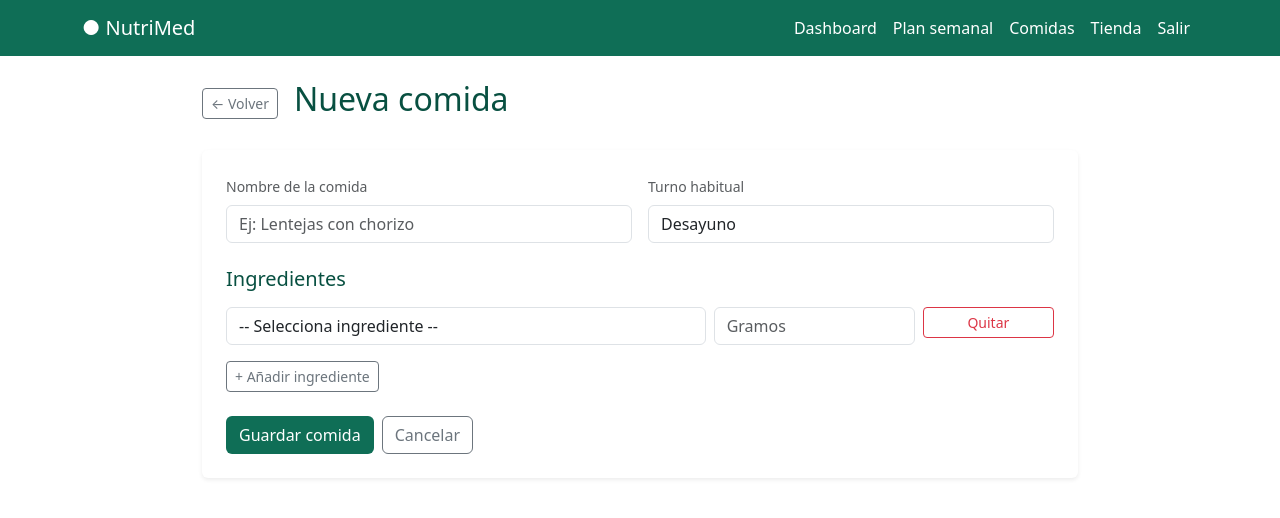
After one commit to Alvar0LR/Nutrimed, a Django app: page /alimentos/comidas/nueva/ in a window 1280 px wide. The commit adds this page. Shown: the top 518 px of the page. Run offline with Django 5.2, Linux system fonts and the light colour scheme; a user stored in the database is signed in; data comes from the database, SQL or seed files in the repository; both versions use the stored data as it was after the commit.

Commit message:
CRUD comidas completo + repositorio + editar ingredientes

```diff
--- a/alimentos/models.py
+++ b/alimentos/models.py
@@ -63,7 +63,7 @@ class Comida(models.Model):
     def calcular_macros(self):
         totales = {'calorias': 0, 'proteinas': 0, 'hidratos': 0, 'grasas': 0}
         for ci in self.comidaingrediente_set.all():
-            factor = ci.cantidad / 100
+            factor = float(ci.cantidad) / 100
             totales['calorias'] += float(ci.alimento.calorias) * factor
             totales['proteinas'] += float(ci.alimento.proteinas) * factor
             totales['hidratos'] += float(ci.alimento.hidratos) * factor
--- a/alimentos/repositories.py
+++ b/alimentos/repositories.py
@@ -1,4 +1,6 @@
 from .models import Alimentos
+from .models import Comida, ComidaIngrediente
+
 class AlimentoRepository:
     def __init__(self, usuario):
         self.usuario = usuario
@@ -28,3 +30,50 @@ class AlimentoRepository:
     def delete(self, id):
         alimento = self.get_by_id(id)
         alimento.delete()
+
+class ComidaRepository:
+    def __init__(self, usuario):
+        self.usuario = usuario
+
+    def get_all(self):
+        return Comida.objects.filter(usuario=self.usuario)
+
+    def get_by_id(self, id):
+        return Comida.objects.get(id=id, usuario=self.usuario)
+
+    def create(self, nombre, turno):
+        return Comida.objects.create(usuario=self.usuario, nombre=nombre, turno=turno)
+
+    def add_ingrediente(self, comida, alimento_id, cantidad):
+        return ComidaIngrediente.objects.create(
+            comida=comida,
+            alimento_id=alimento_id,
+            cantidad=cantidad
+        )
+
+    def delete(self, id):
+        comida = self.get_by_id(id)
+        comida.delete()
+
+    def update(self, id, nombre, turno):
+        comida = self.get_by_id(id)
+        comida.nombre = nombre
+        comida.turno = turno
+        comida.save()
+        return comida
+
+    def update_ingredientes(self, comida, ingrediente_ids, cantidades):
+        comida.comidaingrediente_set.all().delete()
+        for ing_id, cantidad in zip(ingrediente_ids, cantidades):
+            if ing_id and cantidad:
+                self.add_ingrediente(comida, ing_id, cantidad)
+
+
+    def get_with_ingredientes(self, id):
+        comida = self.get_by_id(id)
+        ingredientes = comida.comidaingrediente_set.select_related('alimento').all()
+        return comida, ingredientes
+
+    def calcular_macros(self, id):
+        comida = self.get_by_id(id)
+        return comida.calcular_macros()
--- a/alimentos/urls.py
+++ b/alimentos/urls.py
@@ -6,4 +6,8 @@ urlpatterns = [
     path('nuevo/', views.crear_alimentos, name='crear_alimento'),
     path('<int:id>/editar/', views.actualizar_alimentos, name='editar_alimento'),
     path('<int:id>/eliminar/', views.eliminar_alimentos, name='eliminar_alimento'),
+    path('comidas/', views.lista_comidas, name='lista_comidas'),
+    path('comidas/nueva/', views.crear_comida, name='crear_comida'),
+    path('comidas/<int:id>/eliminar/', views.eliminar_comida, name='eliminar_comida'),
+    path('comidas/<int:id>/editar/', views.editar_comida, name='editar_comida')
 ]
--- a/alimentos/views.py
+++ b/alimentos/views.py
@@ -3,6 +3,8 @@ from django.contrib.auth.decorators import login_required
 from django.contrib import messages
 from .repositories import AlimentoRepository
 from .forms import AlimentoForm
+from .models import Comida
+from .repositories import AlimentoRepository, ComidaRepository
 
 # Create your views here.
 @login_required
@@ -67,3 +69,70 @@ def eliminar_alimentos(request, id):
         return redirect("lista_alimentos")
     alimento = repo.get_by_id(id)
     return render(request, 'alimentos/confirmar_eliminar.html', {'alimento': alimento})
+
+
+########## COMIDAS ###############
+
+
+@login_required
+def lista_comidas(request):
+    repo = ComidaRepository(request.user)
+    comidas = repo.get_all()
+    comidas_con_macros = []
+    for comida in comidas:
+        macros = repo.calcular_macros(comida.id)
+        comidas_con_macros.append({'comida': comida, 'macros': macros})
+    return render(request, 'alimentos/comidas_lista.html', {'comidas': comidas_con_macros})
+
+@login_required
+def crear_comida(request):
+    repo = ComidaRepository(request.user)
+    alimentos = AlimentoRepository(request.user).get_all()
+    if request.method == 'POST':
+        nombre = request.POST.get('nombre')
+        turno = request.POST.get('turno')
+        comida = repo.create(nombre, turno)
+        ingrediente_ids = request.POST.getlist('ingrediente_id')
+        cantidades = request.POST.getlist('cantidad')
+        for ing_id, cantidad in zip(ingrediente_ids, cantidades):
+            if ing_id and cantidad:
+                repo.add_ingrediente(comida, ing_id, cantidad)
+        messages.success(request, 'Comida creada correctamente.')
+        return redirect('lista_comidas')
+    context = {
+        'alimentos': alimentos,
+        'turnos': Comida.TURNOS,
+    }
+    return render(request, 'alimentos/comidas_form.html', context)
+
+@login_required
+def editar_comida(request, id):
+    repo = ComidaRepository(request.user)
+    comida, ingredientes = repo.get_with_ingredientes(id)
+    alimentos = AlimentoRepository(request.user).get_all()
+    if request.method == 'POST':
+        nombre = request.POST.get('nombre')
+        turno = request.POST.get('turno')
+        repo.update(id, nombre, turno)
+        ingrediente_ids = request.POST.getlist('ingrediente_id')
+        cantidades = request.POST.getlist('cantidad')
+        repo.update_ingredientes(comida, ingrediente_ids, cantidades)
+        messages.success(request, 'Comida actualizada correctamente.')
+        return redirect('lista_comidas')
+    context = {
+        'comida': comida,
+        'ingredientes': ingredientes,
+        'alimentos': alimentos,
+        'turnos': Comida.TURNOS,
+    }
+    return render(request, 'alimentos/comidas_editar.html', context)
+
+@login_required
+def eliminar_comida(request, id):
+    repo = ComidaRepository(request.user)
+    comida = repo.get_by_id(id)
+    if request.method == 'POST':
+        repo.delete(id)
+        messages.success(request, 'Comida eliminada.')
+        return redirect('lista_comidas')
+    return render(request, 'alimentos/comidas_confirmar_eliminar.html', {'comida': comida})
--- /dev/null
+++ b/templates/alimentos/comidas_form.html
@@ -0,0 +1,72 @@
+{% extends 'base.html' %}
+{% block title %}Nueva comida — NutriMed{% endblock %}
+{% block content %}
+<div class="container py-4" style="max-width:900px">
+  <div class="d-flex align-items-center gap-3 mb-4">
+    <a href="{% url 'lista_comidas' %}" class="btn btn-outline-secondary btn-sm">← Volver</a>
+    <h2 style="color:#085041">Nueva comida</h2>
+  </div>
+
+  <div class="card border-0 shadow-sm p-4">
+    <form method="POST">
+      {% csrf_token %}
+      <div class="row g-3 mb-4">
+        <div class="col-md-6">
+          <label class="form-label small text-muted">Nombre de la comida</label>
+          <input type="text" name="nombre" class="form-control" placeholder="Ej: Lentejas con chorizo" required>
+        </div>
+        <div class="col-md-6">
+          <label class="form-label small text-muted">Turno habitual</label>
+          <select name="turno" class="form-control" required>
+            {% for val, label in turnos %}
+              <option value="{{ val }}">{{ label }}</option>
+            {% endfor %}
+          </select>
+        </div>
+      </div>
+
+      <h5 style="color:#085041" class="mb-3">Ingredientes</h5>
+      <div id="ingredientes-container">
+        <div class="row g-2 mb-2 ingrediente-row">
+          <div class="col-md-7">
+            <select name="ingrediente_id" class="form-control">
+              <option value="">-- Selecciona ingrediente --</option>
+              {% for alimento in alimentos %}
+                <option value="{{ alimento.id }}">{{ alimento.nombre }} ({{ alimento.calorias }} kcal/100g)</option>
+              {% endfor %}
+            </select>
+          </div>
+          <div class="col-md-3">
+            <input type="number" name="cantidad" class="form-control" placeholder="Gramos" min="1">
+          </div>
+          <div class="col-md-2">
+            <button type="button" class="btn btn-outline-danger btn-sm w-100" onclick="this.closest('.ingrediente-row').remove()">Quitar</button>
+          </div>
+        </div>
+      </div>
+
+      <button type="button" class="btn btn-outline-secondary btn-sm mt-2" onclick="añadirIngrediente()">
+        + Añadir ingrediente
+      </button>
+
+      <div class="d-flex gap-2 mt-4">
+        <button type="submit" class="btn text-white" style="background:#0F6E56">Guardar comida</button>
+        <a href="{% url 'lista_comidas' %}" class="btn btn-outline-secondary">Cancelar</a>
+      </div>
+    </form>
+  </div>
+</div>
+{% endblock %}
+
+{% block extra_js %}
+<script>
+function añadirIngrediente() {
+  const container = document.getElementById('ingredientes-container');
+  const primera = container.querySelector('.ingrediente-row');
+  const nueva = primera.cloneNode(true);
+  nueva.querySelector('select').value = '';
+  nueva.querySelector('input').value = '';
+  container.appendChild(nueva);
+}
+</script>
+{% endblock %}
--- a/templates/alimentos/lista.html
+++ b/templates/alimentos/lista.html
@@ -4,7 +4,10 @@
 <div class="container py-4">
   <div class="d-flex justify-content-between align-items-center mb-4">
     <h2 style="color:#085041">Mis ingredientes</h2>
-    <a href="{% url 'crear_alimento' %}" class="btn text-white" style="background:#0F6E56">+ Nuevo ingrediente</a>
+    <div class="d-flex gap-2">
+      <a href="{% url 'lista_comidas' %}" class="btn btn-outline-secondary">Gestionar comidas</a>
+      <a href="{% url 'crear_alimento' %}" class="btn text-white" style="background:#0F6E56">+ Nuevo ingrediente</a>
+    </div>
   </div>
 
   <form method="GET" class="d-flex gap-2 mb-4">
--- a/templates/base.html
+++ b/templates/base.html
@@ -18,7 +18,7 @@
         <div class="navbar-nav ms-auto">
           <a class="nav-link text-white" href="/dashboard">Dashboard</a>
           <a class="nav-link text-white" href="/plan">Plan semanal</a>
-          <a class="nav-link text-white" href="/alimentos">Alimentos</a>
+          <a class="nav-link text-white" href="/alimentos/comidas">Comidas</a>
           <a class="nav-link text-white" href="/tienda">Tienda</a>
           <a class="nav-link text-white" href="/logout">Salir</a>
         </div>
```
Also changed, not shown: templates/alimentos/comidas_confirmar_eliminar.html (added, +17 -0 lines), templates/alimentos/comidas_editar.html (added, +93 -0 lines), templates/alimentos/comidas_lista.html (added, +53 -0 lines), db.sqlite3.
